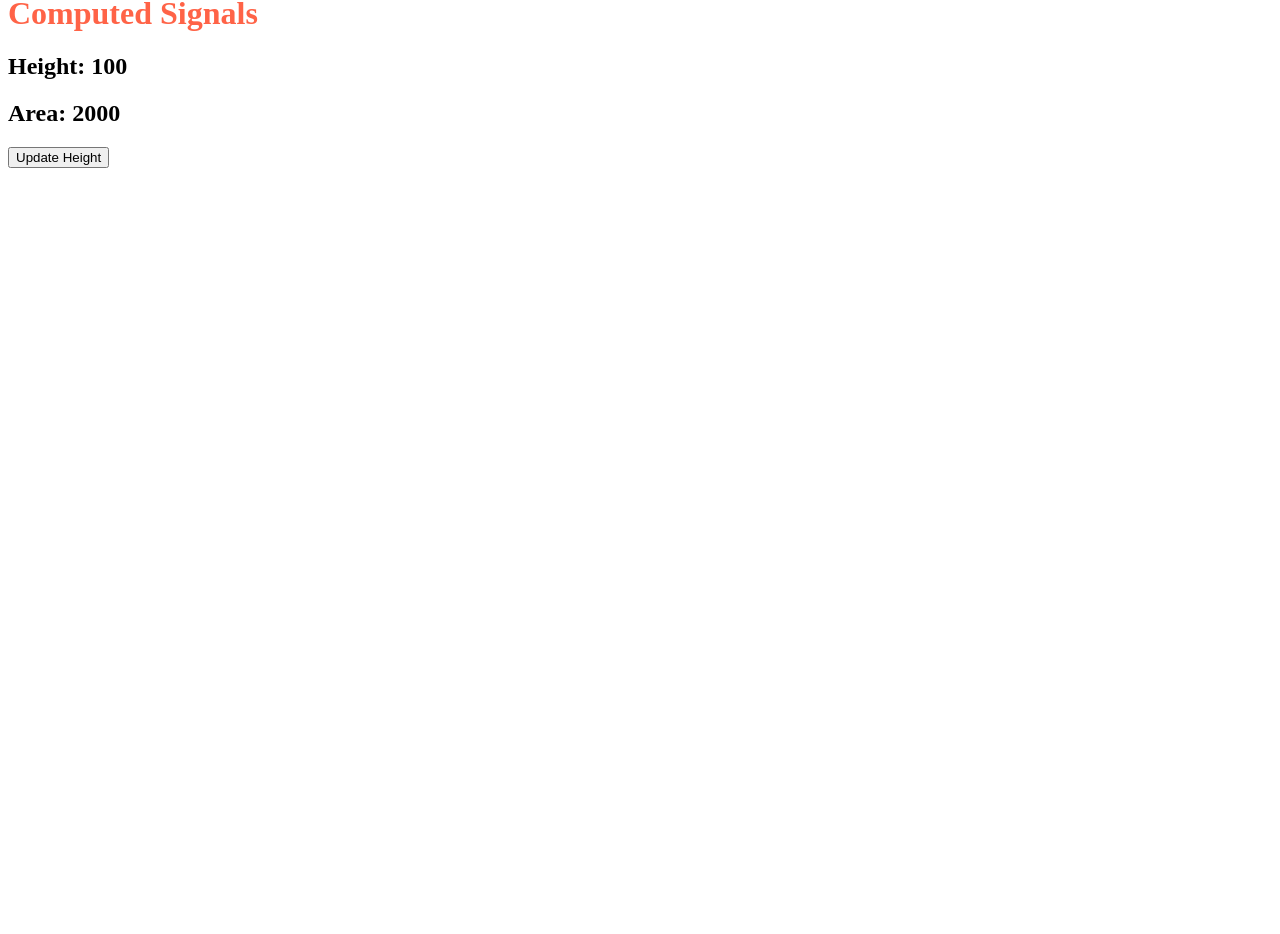
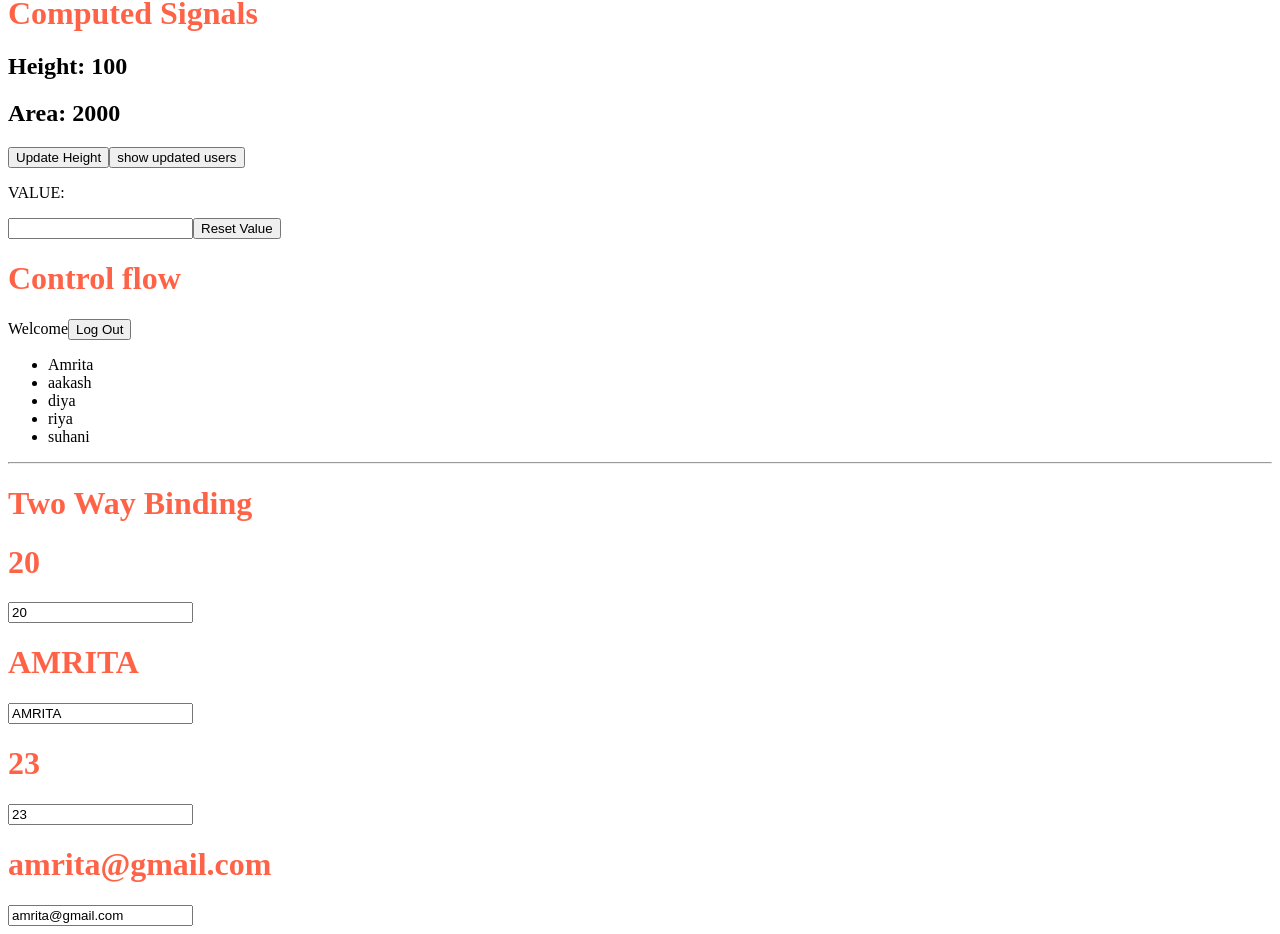
Before and after one commit to Amrita2103/Angular_practice, an Angular app: page / in a window 1280 px wide. Shown: the part 927-1861 px from the top of the page. Before the commit the page ends 1103 px from the top, so only its background shows below. Built offline with nearby package versions, Linux system fonts and the light colour scheme.

Commit message:
angular further syntaxes

```diff
--- a/src/app/app.html
+++ b/src/app/app.html
@@ -49,3 +49,40 @@
 <h2>Height: {{height()}}</h2>
 <h2>Area: {{ area()}}</h2>
 <button (click)="handleHeight()">Update Height</button>
+<button (click)="handleUsers()">show updated users</button>
+<br>
+<p> VALUE: {{name1()}}</p>
+<input type ="text" [value] = "name1()" (input) ="setValue($event.target.value)">
+<button (click) = "resetValue()">Reset Value</button>
+<h1>Control flow</h1>
+<div>
+    @if(isLogin()){
+        <span>Welcome</span>
+        <button (click) ="handleLogin(false)">Log Out</button>
+    }
+    @else{
+        <span>Please Log in</span>
+        <button (click) ="handleLogin(true)">Log in </button>
+    }
+</div>
+<div>
+    <ul>
+    @for(user of users9(); track user){
+        <li>{{user}}</li>
+    }
+    </ul>
+</div>
+<hr />
+<h1>Two Way Binding</h1>
+<h1>{{age}}</h1>
+<!-- <input type ="text"  [(ngModel)]="age"> -->
+ <input type ="text" [ngModel] = "age" (ngModelChange) = "age = $event">
+ <!-- either the first way - short one or this one -->
+  <h1>{{userData3().name}}</h1>
+  <input type ="text" [value] = "userData3().name" (input) = "updateData3('name', $event.target.value)">
+
+ <h1>{{userData3().age}}</h1>
+  <input type ="text" [value] = "userData3().age" (input) = "updateData3('age', $event.target.value)">
+
+   <h1>{{userData3().email}}</h1>
+  <input type ="text" [value] = "userData3().email" (input) = "updateData3('email', $event.target.value)">
--- a/src/app/app.ts
+++ b/src/app/app.ts
@@ -1,9 +1,10 @@
-import { Component, computed, effect, signal } from '@angular/core';
+import { Component, computed, effect, signal, WritableSignal } from '@angular/core';
 import { RouterOutlet } from '@angular/router';
 import { Profile } from './profile/profile';
+import { FormsModule } from '@angular/forms';
 
 @Component({
-  imports: [RouterOutlet, Profile],
+  imports: [RouterOutlet, Profile, FormsModule],
   selector: 'app-root',
   styleUrl: './app.css',
   templateUrl: './app.html',
@@ -22,6 +23,17 @@ export class App {
   height = signal(100)
   width = signal(20)
   area = computed(()=> this.height() * this.width())
+  data5 : WritableSignal<string |number | boolean> = signal<string|number|boolean>("amrita") // data type of value stored inside the signal
+  users:WritableSignal<string[]> = signal(['amrita', 'priya', 'peter'])
+  name1:WritableSignal<string> = signal('')
+  isLogin = signal(true)
+  users9 = signal(["Amrita", "aakash", "diya", "riya", "suhani"])
+  age =20
+  userData3 = signal({
+    name: "AMRITA",
+    age: 23,
+    email: "amrita@gmail.com"
+  })
   constructor(){
     effect(()=>{
       console.log("This is data : ",this.data1); // properties cannot update here
@@ -80,4 +92,26 @@ export class App {
   handleHeight(){
     this.height.set(this.height() + 10)
   }
+  handleData5(){
+   this.data5.set(true)
+  }
+  handleUsers(){
+    this.users.update((item) => [...item, "bruce"])
+    console.log(this.users());
+
+  }
+  resetValue(){
+    this.name1.set("Amrita")
+  }
+  setValue(val:string){
+    this.name1.set(val)
+  }
+  handleLogin(status:boolean){
+    this.isLogin.set(status)
+  }
+  updateData3(key:string, val:string){
+
+      this.userData3.update((item) => ({...item, [key]:val}))
+
+  }
 }
```
